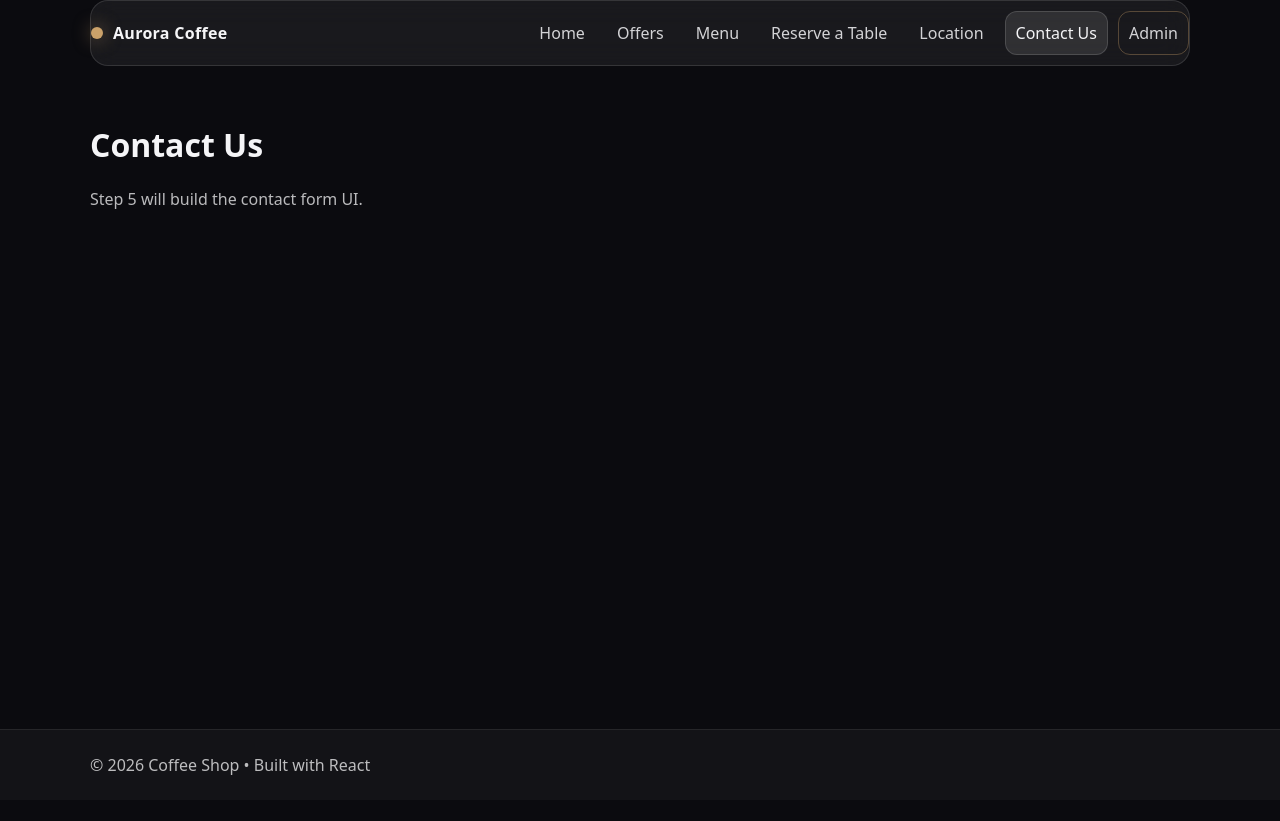
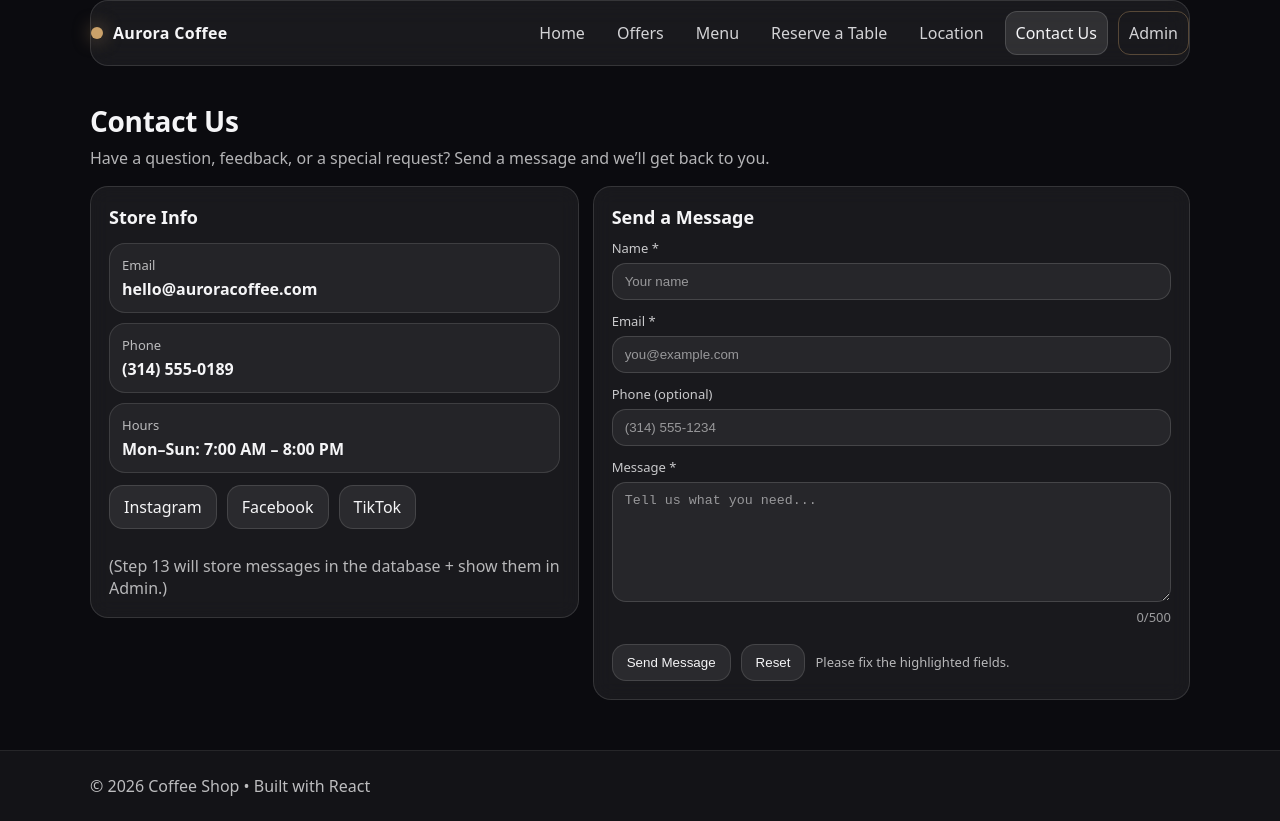
Before and after one commit to rohitparapati/coffee-shop, a React (Vite) app in the folder client/: page /contact in a window 1280 px wide. Before the commit the page ends 800 px from the top, so only its background shows below. Built offline with nearby package versions, Linux system fonts and the light colour scheme.

Commit message:
updated the contact page

```diff
--- a/client/src/pages/Contact.jsx
+++ b/client/src/pages/Contact.jsx
@@ -1,10 +1,243 @@
+import { useMemo, useState } from "react";
+import "../styles/contact.css";
+
+function isValidEmail(email) {
+  return /^[^\s@]+@[^\s@]+\.[^\s@]+$/.test(email.trim());
+}
+
+function normalizePhone(phone) {
+  return phone.replace(/[^\d+]/g, "").trim();
+}
+
 export default function Contact() {
+  const [values, setValues] = useState({
+    name: "",
+    email: "",
+    phone: "",
+    message: ""
+  });
+
+  const [touched, setTouched] = useState({});
+  const [submitted, setSubmitted] = useState(false);
+
+  const errors = useMemo(() => {
+    const e = {};
+
+    if (!values.name.trim()) e.name = "Name is required.";
+    if (!values.email.trim()) e.email = "Email is required.";
+    else if (!isValidEmail(values.email)) e.email = "Enter a valid email.";
+
+    const phoneClean = normalizePhone(values.phone);
+    if (values.phone.trim() && phoneClean.length < 7) {
+      e.phone = "Phone number looks too short.";
+    }
+
+    if (!values.message.trim()) e.message = "Message is required.";
+    else if (values.message.trim().length < 10) {
+      e.message = "Message should be at least 10 characters.";
+    }
+    else if (values.message.length > 500) {
+      e.message = "Please keep message under 500 characters.";
+    }
+
+    return e;
+  }, [values]);
+
+  const canSubmit = Object.keys(errors).length === 0;
+
+  function onChange(e) {
+    const { name, value } = e.target;
+    setValues((v) => ({ ...v, [name]: value }));
+  }
+
+  function onBlur(e) {
+    const { name } = e.target;
+    setTouched((t) => ({ ...t, [name]: true }));
+  }
+
+  function markAllTouched() {
+    setTouched({ name: true, email: true, phone: true, message: true });
+  }
+
+  function onSubmit(e) {
+    e.preventDefault();
+    markAllTouched();
+
+    if (!canSubmit) return;
+
+    // Frontend-only "submit" (no backend yet)
+    setSubmitted(true);
+
+    // Clear form after submit
+    setValues({ name: "", email: "", phone: "", message: "" });
+    setTouched({});
+  }
+
   return (
     <div className="container">
-      <h1>Contact Us</h1>
-      <p style={{ color: "rgba(245,245,247,0.75)" }}>
-        Step 5 will build the contact form UI.
+      <h1 className="contactTitle">Contact Us</h1>
+      <p className="contactSub">
+        Have a question, feedback, or a special request? Send a message and we’ll
+        get back to you.
       </p>
+
+      <div style={{ height: 14 }} />
+
+      <div className="contactGrid">
+        {/* Left: info */}
+        <aside className="card">
+          <h2 className="formTitle">Store Info</h2>
+
+          <div className="infoList">
+            <div className="infoItem">
+              <span className="infoLabel">Email</span>
+              <p className="infoValue">hello@auroracoffee.com</p>
+            </div>
+            <div className="infoItem">
+              <span className="infoLabel">Phone</span>
+              <p className="infoValue">(314) 555-0189</p>
+            </div>
+            <div className="infoItem">
+              <span className="infoLabel">Hours</span>
+              <p className="infoValue">Mon–Sun: 7:00 AM – 8:00 PM</p>
+            </div>
+          </div>
+
+          <div className="socialRow" aria-label="Social links">
+            <a className="btn" href="#" aria-label="Instagram (placeholder)">
+              Instagram
+            </a>
+            <a className="btn" href="#" aria-label="Facebook (placeholder)">
+              Facebook
+            </a>
+            <a className="btn" href="#" aria-label="TikTok (placeholder)">
+              TikTok
+            </a>
+          </div>
+
+          <div style={{ height: 10 }} />
+          <p style={{ color: "rgba(245,245,247,0.72)", marginBottom: 0 }}>
+            (Step 13 will store messages in the database + show them in Admin.)
+          </p>
+        </aside>
+
+        {/* Right: form */}
+        <section className="card" aria-label="Contact form">
+          <h2 className="formTitle">Send a Message</h2>
+
+          {submitted && (
+            <div className="card successBox" role="status" aria-live="polite" style={{ marginTop: 12 }}>
+              ✅ Message sent (frontend demo). We’ll connect this to the backend in Step 13.
+            </div>
+          )}
+
+          <form className="formGrid" onSubmit={onSubmit} noValidate>
+            <div className="field">
+              <label className="label" htmlFor="name">Name *</label>
+              <input
+                id="name"
+                name="name"
+                className="input"
+                placeholder="Your name"
+                value={values.name}
+                onChange={onChange}
+                onBlur={onBlur}
+                aria-invalid={touched.name && !!errors.name}
+                aria-describedby={errors.name ? "name-err" : undefined}
+              />
+              {touched.name && errors.name && (
+                <p id="name-err" className="errorText">{errors.name}</p>
+              )}
+            </div>
+
+            <div className="field">
+              <label className="label" htmlFor="email">Email *</label>
+              <input
+                id="email"
+                name="email"
+                type="email"
+                className="input"
+                placeholder="you@example.com"
+                value={values.email}
+                onChange={onChange}
+                onBlur={onBlur}
+                aria-invalid={touched.email && !!errors.email}
+                aria-describedby={errors.email ? "email-err" : undefined}
+              />
+              {touched.email && errors.email && (
+                <p id="email-err" className="errorText">{errors.email}</p>
+              )}
+            </div>
+
+            <div className="field">
+              <label className="label" htmlFor="phone">Phone (optional)</label>
+              <input
+                id="phone"
+                name="phone"
+                className="input"
+                placeholder="(314) 555-1234"
+                value={values.phone}
+                onChange={onChange}
+                onBlur={onBlur}
+                aria-invalid={touched.phone && !!errors.phone}
+                aria-describedby={errors.phone ? "phone-err" : undefined}
+              />
+              {touched.phone && errors.phone && (
+                <p id="phone-err" className="errorText">{errors.phone}</p>
+              )}
+            </div>
+
+            <div className="field">
+              <label className="label" htmlFor="message">Message *</label>
+              <textarea
+                id="message"
+                name="message"
+                className="textarea"
+                placeholder="Tell us what you need..."
+                value={values.message}
+                onChange={onChange}
+                onBlur={onBlur}
+                aria-invalid={touched.message && !!errors.message}
+                aria-describedby={errors.message ? "msg-err" : undefined}
+              />
+              <div style={{ display: "flex", justifyContent: "space-between", gap: 10 }}>
+                {touched.message && errors.message ? (
+                  <p id="msg-err" className="errorText">{errors.message}</p>
+                ) : (
+                  <span />
+                )}
+                <span style={{ color: "rgba(245,245,247,0.6)", fontSize: 13 }}>
+                  {values.message.length}/500
+                </span>
+              </div>
+            </div>
+
+            <div className="actionsRow">
+              <button className="btn btnPrimary" type="submit" disabled={!canSubmit}>
+                Send Message
+              </button>
+              <button
+                className="btn"
+                type="button"
+                onClick={() => {
+                  setValues({ name: "", email: "", phone: "", message: "" });
+                  setTouched({});
+                  setSubmitted(false);
+                }}
+              >
+                Reset
+              </button>
+              {!canSubmit && (
+                <span style={{ color: "rgba(245,245,247,0.72)", fontSize: 13 }}>
+                  Please fix the highlighted fields.
+                </span>
+              )}
+            </div>
+          </form>
+        </section>
+      </div>
+
+      <div style={{ height: 26 }} />
     </div>
   );
 }
--- /dev/null
+++ b/client/src/styles/contact.css
@@ -0,0 +1,113 @@
+.contactGrid {
+  display: grid;
+  grid-template-columns: 0.9fr 1.1fr;
+  gap: 14px;
+  align-items: start;
+}
+
+.contactTitle {
+  margin: 0;
+  font-size: 28px;
+  letter-spacing: -0.3px;
+}
+
+.contactSub {
+  margin: 6px 0 0;
+  color: rgba(245,245,247,0.72);
+  line-height: 1.6;
+}
+
+.infoList {
+  margin-top: 14px;
+  display: grid;
+  gap: 10px;
+}
+
+.infoItem {
+  display: grid;
+  gap: 4px;
+  padding: 12px;
+  border-radius: 16px;
+  border: 1px solid rgba(255,255,255,0.12);
+  background: rgba(255,255,255,0.05);
+}
+
+.infoLabel {
+  color: rgba(245,245,247,0.72);
+  font-size: 13px;
+}
+
+.infoValue {
+  margin: 0;
+  font-weight: 700;
+}
+
+.socialRow {
+  display: flex;
+  gap: 10px;
+  flex-wrap: wrap;
+  margin-top: 12px;
+}
+
+.formTitle {
+  margin: 0;
+  font-size: 18px;
+}
+
+.formGrid {
+  margin-top: 10px;
+  display: grid;
+  gap: 12px;
+}
+
+.field {
+  display: grid;
+  gap: 6px;
+}
+
+.label {
+  font-size: 13px;
+  color: rgba(245,245,247,0.8);
+}
+
+.input, .textarea {
+  padding: 10px 12px;
+  border-radius: 14px;
+  border: 1px solid rgba(255,255,255,0.14);
+  background: rgba(255,255,255,0.06);
+  color: var(--text);
+}
+
+.textarea {
+  resize: vertical;
+  min-height: 120px;
+}
+
+.input::placeholder, .textarea::placeholder {
+  color: rgba(245,245,247,0.55);
+}
+
+.errorText {
+  color: rgba(255, 170, 170, 0.95);
+  font-size: 13px;
+  margin: 0;
+}
+
+.actionsRow {
+  display: flex;
+  gap: 10px;
+  flex-wrap: wrap;
+  align-items: center;
+  margin-top: 6px;
+}
+
+.successBox {
+  border: 1px solid rgba(120, 220, 170, 0.35);
+  background: rgba(120, 220, 170, 0.10);
+}
+
+@media (max-width: 900px) {
+  .contactGrid {
+    grid-template-columns: 1fr;
+  }
+}
```
